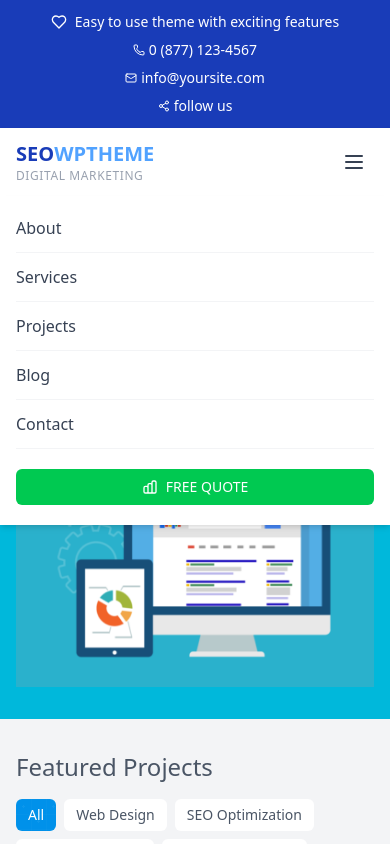
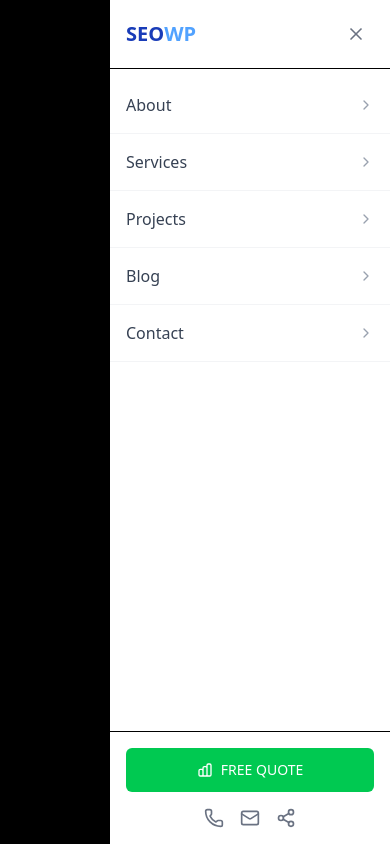
Before and after one commit to khadka27/fishtail-infosolutions, a Next.js app: page /project in a window 390 px wide. Both pictures are taken after a click on the button 354 px from the left and 162 px from the top of the page. Shown: the top 844 px of the page. Built offline with nearby package versions, Linux system fonts and the light colour scheme.

Commit message:
Refactor components: improve formatting, enhance responsiveness, and clean up imports

```diff
--- a/src/Components/Header.tsx
+++ b/src/Components/Header.tsx
@@ -1,7 +1,15 @@
 "use client";
 
-import { useState } from "react";
-import { Heart, Phone, Mail, Share2, Menu } from "lucide-react";
+import { useState, useEffect } from "react";
+import {
+  Heart,
+  Phone,
+  Mail,
+  Share2,
+  Menu,
+  X,
+  ChevronRight,
+} from "lucide-react";
 import Link from "next/link";
 import { Button } from "./ui/button";
 import { SocialMediaDropdown } from "./social-media-dropdown";
@@ -17,12 +25,35 @@ const menuItems = {
     { label: "Industry News", href: "/blog/news" },
     { label: "Guides & Tutorials", href: "/blog/guides" },
   ],
+  about: [
+    { label: "Our Story", href: "/about/story" },
+    { label: "Team", href: "/about/team" },
+    { label: "Careers", href: "/about/careers" },
+  ],
+  services: [
+    { label: "SEO", href: "/services/seo" },
+    { label: "Content Marketing", href: "/services/content" },
+    { label: "Social Media", href: "/services/social" },
+    { label: "PPC", href: "/services/ppc" },
+  ],
+  projects: [
+    { label: "Case Studies", href: "/projects/case-studies" },
+    { label: "Portfolio", href: "/projects/portfolio" },
+  ],
+  contact: [
+    { label: "Get in Touch", href: "/contact" },
+    { label: "Support", href: "/contact/support" },
+  ],
 };
 
 export function Header() {
   const [activeMenu, setActiveMenu] = useState<string | null>(null);
   const [showSocialMenu, setShowSocialMenu] = useState(false);
-  const [mobileMenuOpen, setMobileMenuOpen] = useState(false);
+  const [drawerOpen, setDrawerOpen] = useState(false);
+  const [expandedMobileMenu, setExpandedMobileMenu] = useState<string | null>(
+    null
+  );
+  const [scrolled, setScrolled] = useState(false);
 
   // Function to handle mouse enter on menu items
   const handleMouseEnter = (menu: string) => {
@@ -43,13 +74,50 @@ export function Header() {
     setShowSocialMenu(false);
   };
 
-  // Toggle mobile menu
-  const toggleMobileMenu = () => {
-    setMobileMenuOpen(!mobileMenuOpen);
+  // Toggle mobile drawer
+  const toggleDrawer = () => {
+    setDrawerOpen(!drawerOpen);
+    if (!drawerOpen) {
+      document.body.style.overflow = "hidden";
+    } else {
+      document.body.style.overflow = "";
+    }
   };
 
+  // Toggle mobile submenu
+  const toggleMobileSubmenu = (menu: string) => {
+    setExpandedMobileMenu(expandedMobileMenu === menu ? null : menu);
+  };
+
+  // Handle scroll effect
+  useEffect(() => {
+    const handleScroll = () => {
+      if (window.scrollY > 10) {
+        setScrolled(true);
+      } else {
+        setScrolled(false);
+      }
+    };
+
+    window.addEventListener("scroll", handleScroll);
+    return () => window.removeEventListener("scroll", handleScroll);
+  }, []);
+
+  // Close drawer when screen size changes to desktop
+  useEffect(() => {
+    const handleResize = () => {
+      if (window.innerWidth >= 1024 && drawerOpen) {
+        setDrawerOpen(false);
+        document.body.style.overflow = "";
+      }
+    };
+
+    window.addEventListener("resize", handleResize);
+    return () => window.removeEventListener("resize", handleResize);
+  }, [drawerOpen]);
+
   return (
-    <header className="relative z-50">
+    <header className={`relative z-50 ${scrolled ? "shadow-md" : ""}`}>
       {/* Top bar */}
       <div className="w-full bg-blue-800 text-white py-3 px-4 md:py-4 md:px-6">
         <div className="container mx-auto flex flex-col md:flex-row justify-between items-center space-y-2 md:space-y-0">
@@ -97,7 +165,11 @@ export function Header() {
       </div>
 
       {/* Main navigation */}
-      <nav className="bg-white py-3 md:py-6 px-4 md:px-8 lg:px-40 shadow-sm relative">
+      <nav
+        className={`bg-white py-3 md:py-6 px-4 md:px-8 lg:px-40 shadow-sm relative transition-all duration-300 ${
+          scrolled ? "py-2 md:py-4" : ""
+        }`}
+      >
         <div className="container mx-auto flex justify-between items-center">
           <div className="flex items-center">
             <Link href="/" className="flex items-center">
@@ -217,52 +289,204 @@ export function Header() {
               </Link>
 
               <button
-                onClick={toggleMobileMenu}
-                className="lg:hidden p-2 rounded-md text-gray-700 hover:bg-gray-100 focus:outline-none"
-                aria-label="Open menu"
+                onClick={toggleDrawer}
+                className="lg:hidden p-2 rounded-md text-gray-700 hover:bg-gray-100 focus:outline-none transition-colors duration-200"
+                aria-label={drawerOpen ? "Close menu" : "Open menu"}
               >
-                <Menu className="h-6 w-6" />
+                <Menu
+                  className={`h-6 w-6 ${drawerOpen ? "hidden" : "block"}`}
+                />
+                <X className={`h-6 w-6 ${drawerOpen ? "block" : "hidden"}`} />
               </button>
             </div>
           </div>
         </div>
 
-        {/* Mobile menu */}
-        {mobileMenuOpen && (
-          <div className="lg:hidden absolute top-full left-0 right-0 bg-white shadow-md z-50 animate-in slide-in-from-top-5 duration-200">
-            <div className="py-2 px-4">
+        {/* Mobile drawer overlay */}
+        {drawerOpen && (
+          <div
+            className="fixed inset-0 bg-black bg-opacity-50 z-40 lg:hidden transition-opacity duration-300"
+            onClick={toggleDrawer}
+          />
+        )}
+
+        {/* Mobile drawer */}
+        <div
+          className={`fixed top-0 right-0 bottom-0 w-[280px] sm:w-[320px] bg-white shadow-xl z-50 transform transition-transform duration-300 ease-in-out lg:hidden ${
+            drawerOpen ? "translate-x-0" : "translate-x-full"
+          }`}
+        >
+          <div className="flex flex-col h-full">
+            <div className="flex justify-between items-center p-4 border-b">
+              <div className="flex items-center">
+                <span className="text-blue-800 font-bold text-xl">SEO</span>
+                <span className="text-blue-400 font-bold text-xl">WP</span>
+              </div>
+              <button
+                onClick={toggleDrawer}
+                className="p-2 rounded-full hover:bg-gray-100"
+              >
+                <X className="h-5 w-5 text-gray-500" />
+              </button>
+            </div>
+
+            <div className="flex-1 overflow-y-auto">
+              <div className="py-2">
+                {/* About accordion */}
+                <div className="border-b border-gray-100">
+                  <button
+                    onClick={() => toggleMobileSubmenu("about")}
+                    className="flex items-center justify-between w-full p-4 text-left text-gray-700 hover:bg-gray-50"
+                  >
+                    <span className="font-medium">About</span>
+                    <ChevronRight
+                      className={`h-4 w-4 text-gray-400 transition-transform duration-200 ${
+                        expandedMobileMenu === "about" ? "rotate-90" : ""
+                      }`}
+                    />
+                  </button>
+
+                  {expandedMobileMenu === "about" && (
+                    <div className="bg-gray-50 pl-8 pr-4 py-2 animate-in slide-in-from-top-5 duration-200">
+                      {menuItems.about.map((item, index) => (
                         <Link
-                href="/about"
-                className="block py-3 text-gray-700 hover:text-blue-600 border-b border-gray-100"
+                          key={index}
+                          href={item.href}
+                          className="block py-2 text-sm text-gray-600 hover:text-blue-600"
+                          onClick={toggleDrawer}
                         >
-                About
+                          {item.label}
                         </Link>
+                      ))}
+                    </div>
+                  )}
+                </div>
+
+                {/* Services accordion */}
+                <div className="border-b border-gray-100">
+                  <button
+                    onClick={() => toggleMobileSubmenu("services")}
+                    className="flex items-center justify-between w-full p-4 text-left text-gray-700 hover:bg-gray-50"
+                  >
+                    <span className="font-medium">Services</span>
+                    <ChevronRight
+                      className={`h-4 w-4 text-gray-400 transition-transform duration-200 ${
+                        expandedMobileMenu === "services" ? "rotate-90" : ""
+                      }`}
+                    />
+                  </button>
+
+                  {expandedMobileMenu === "services" && (
+                    <div className="bg-gray-50 pl-8 pr-4 py-2 animate-in slide-in-from-top-5 duration-200">
+                      {menuItems.services.map((item, index) => (
                         <Link
-                href="/Services"
-                className="block py-3 text-gray-700 hover:text-blue-600 border-b border-gray-100"
+                          key={index}
+                          href={item.href}
+                          className="block py-2 text-sm text-gray-600 hover:text-blue-600"
+                          onClick={toggleDrawer}
                         >
-                Services
+                          {item.label}
                         </Link>
+                      ))}
+                    </div>
+                  )}
+                </div>
+
+                {/* Projects accordion */}
+                <div className="border-b border-gray-100">
+                  <button
+                    onClick={() => toggleMobileSubmenu("projects")}
+                    className="flex items-center justify-between w-full p-4 text-left text-gray-700 hover:bg-gray-50"
+                  >
+                    <span className="font-medium">Projects</span>
+                    <ChevronRight
+                      className={`h-4 w-4 text-gray-400 transition-transform duration-200 ${
+                        expandedMobileMenu === "projects" ? "rotate-90" : ""
+                      }`}
+                    />
+                  </button>
+
+                  {expandedMobileMenu === "projects" && (
+                    <div className="bg-gray-50 pl-8 pr-4 py-2 animate-in slide-in-from-top-5 duration-200">
+                      {menuItems.projects.map((item, index) => (
                         <Link
-                href="/project"
-                className="block py-3 text-gray-700 hover:text-blue-600 border-b border-gray-100"
+                          key={index}
+                          href={item.href}
+                          className="block py-2 text-sm text-gray-600 hover:text-blue-600"
+                          onClick={toggleDrawer}
                         >
-                Projects
+                          {item.label}
                         </Link>
+                      ))}
+                    </div>
+                  )}
+                </div>
+
+                {/* Blog accordion */}
+                <div className="border-b border-gray-100">
+                  <button
+                    onClick={() => toggleMobileSubmenu("blog")}
+                    className="flex items-center justify-between w-full p-4 text-left text-gray-700 hover:bg-gray-50"
+                  >
+                    <span className="font-medium">Blog</span>
+                    <ChevronRight
+                      className={`h-4 w-4 text-gray-400 transition-transform duration-200 ${
+                        expandedMobileMenu === "blog" ? "rotate-90" : ""
+                      }`}
+                    />
+                  </button>
+
+                  {expandedMobileMenu === "blog" && (
+                    <div className="bg-gray-50 pl-8 pr-4 py-2 animate-in slide-in-from-top-5 duration-200">
+                      {menuItems.blog.map((item, index) => (
                         <Link
-                href="/blog"
-                className="block py-3 text-gray-700 hover:text-blue-600 border-b border-gray-100"
+                          key={index}
+                          href={item.href}
+                          className="block py-2 text-sm text-gray-600 hover:text-blue-600"
+                          onClick={toggleDrawer}
                         >
-                Blog
+                          {item.label}
                         </Link>
+                      ))}
+                    </div>
+                  )}
+                </div>
+
+                {/* Contact accordion */}
+                <div className="border-b border-gray-100">
+                  <button
+                    onClick={() => toggleMobileSubmenu("contact")}
+                    className="flex items-center justify-between w-full p-4 text-left text-gray-700 hover:bg-gray-50"
+                  >
+                    <span className="font-medium">Contact</span>
+                    <ChevronRight
+                      className={`h-4 w-4 text-gray-400 transition-transform duration-200 ${
+                        expandedMobileMenu === "contact" ? "rotate-90" : ""
+                      }`}
+                    />
+                  </button>
+
+                  {expandedMobileMenu === "contact" && (
+                    <div className="bg-gray-50 pl-8 pr-4 py-2 animate-in slide-in-from-top-5 duration-200">
+                      {menuItems.contact.map((item, index) => (
                         <Link
-                href="/contact"
-                className="block py-3 text-gray-700 hover:text-blue-600 border-b border-gray-100"
+                          key={index}
+                          href={item.href}
+                          className="block py-2 text-sm text-gray-600 hover:text-blue-600"
+                          onClick={toggleDrawer}
                         >
-                Contact
+                          {item.label}
                         </Link>
-              <Link href="/quote" className="block py-3 mt-2">
-                <Button className="bg-green-500 hover:bg-green-600 text-white w-full py-2 h-auto text-sm rounded-md flex items-center justify-center">
+                      ))}
+                    </div>
+                  )}
+                </div>
+              </div>
+            </div>
+
+            <div className="p-4 border-t">
+              <Link href="/quote">
+                <Button className="bg-green-500 hover:bg-green-600 text-white w-full py-3 h-auto text-sm rounded-md flex items-center justify-center">
                   <svg
                     className="w-4 h-4 mr-2"
                     fill="none"
@@ -280,9 +504,24 @@ export function Header() {
                   FREE QUOTE
                 </Button>
               </Link>
+
+              <div className="mt-4 flex items-center justify-center space-x-4">
+                <a href="#" className="text-gray-500 hover:text-blue-600">
+                  <Phone className="h-5 w-5" />
+                </a>
+                <a
+                  href="mailto:info@yoursite.com"
+                  className="text-gray-500 hover:text-blue-600"
+                >
+                  <Mail className="h-5 w-5" />
+                </a>
+                <a href="#" className="text-gray-500 hover:text-blue-600">
+                  <Share2 className="h-5 w-5" />
+                </a>
               </div>
             </div>
-        )}
+          </div>
+        </div>
 
         {/* Services mega dropdown */}
         {activeMenu === "services" && (
```
Lines whose indentation alone changed are shown as unchanged.
